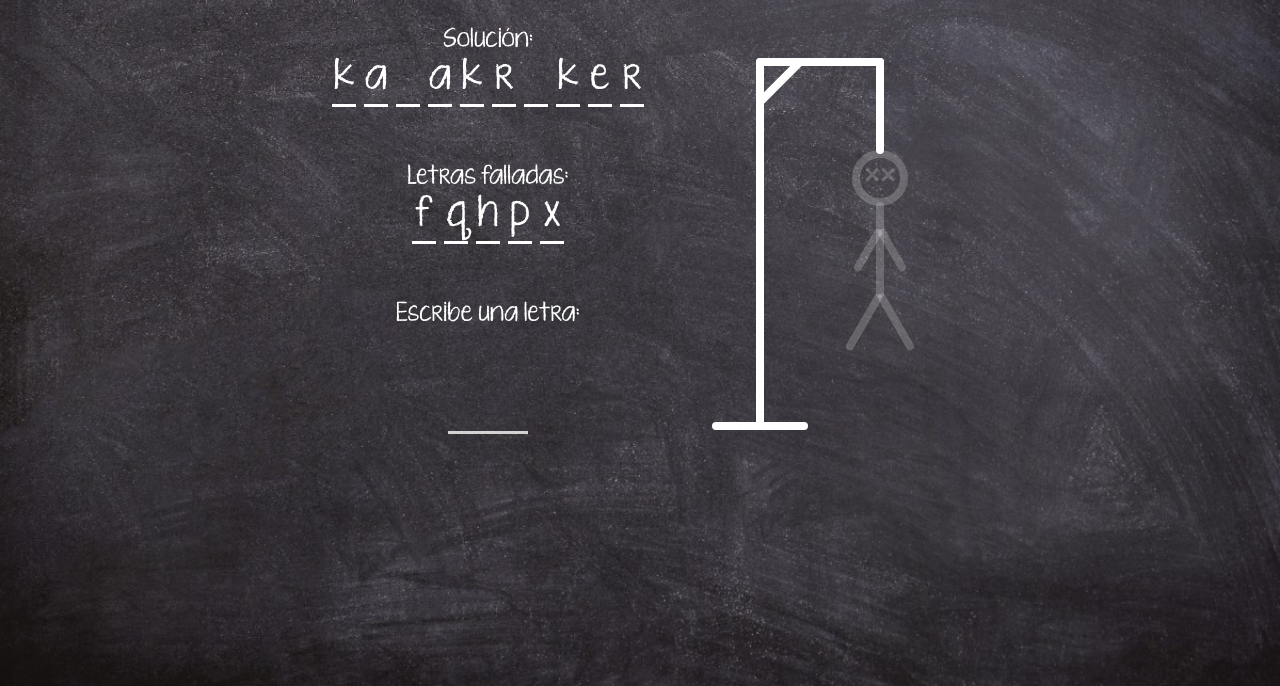
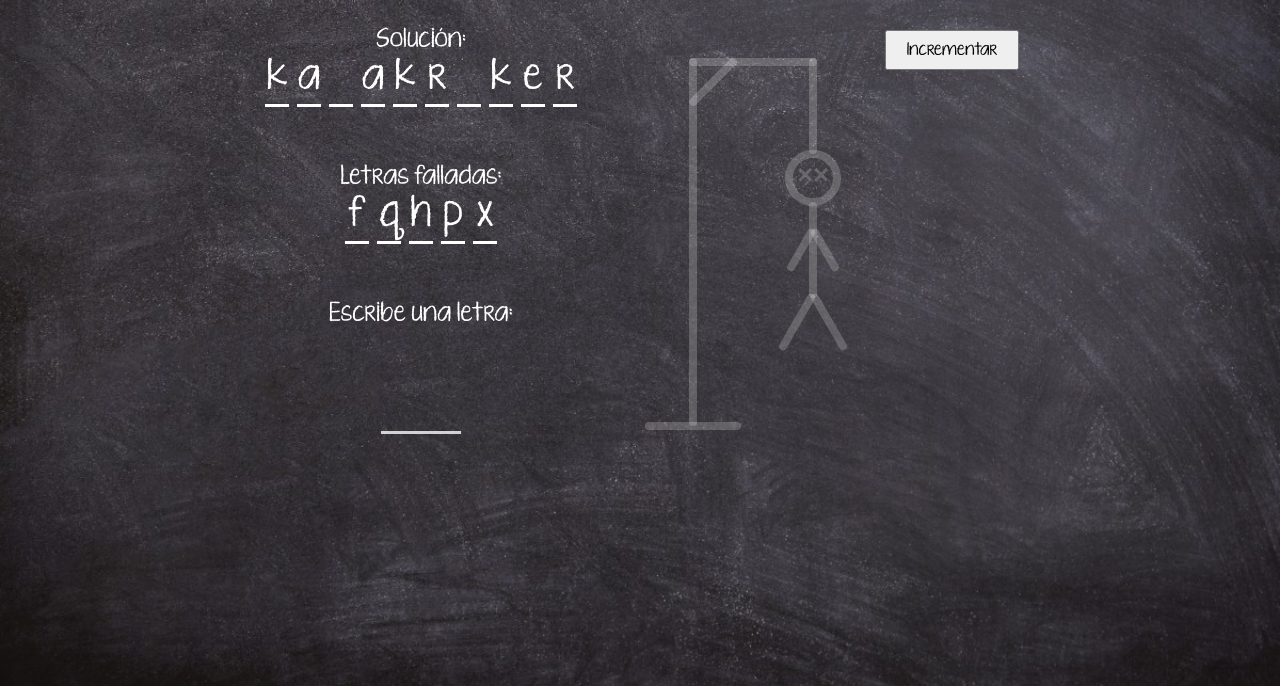
Before and after one commit to Adalab/promo-S-module-3-pair-15-sprint-1-hangman-game, a React app: page / in a window 1280 px wide. Shown: the part 114-800 px from the top of the page. Built offline with nearby package versions, Linux system fonts and the light colour scheme.

Commit message:
add lesson 3.2

```diff
--- a/src/components/App.js
+++ b/src/components/App.js
@@ -1,7 +1,15 @@
 import '../styles/App.scss';
+import {useState} from 'react';
+
 
 
 function App() {
+
+  const [numberOfErrors,setNumberOfErrors] = useState(0);
+  const handleClickIncrementar= ()=> {
+    setNumberOfErrors(numberOfErrors+1);
+  }
+
   return    ( <div className="page">
       <header>
         <h1 className="header__title">Juego del ahorcado</h1>
@@ -45,7 +53,7 @@ function App() {
             />
           </form>
         </section>
-        <section className="dummy error-5">
+        <section className={`dummy error-${numberOfErrors}`}>
           <span className="error-13 eye"></span>
           <span className="error-12 eye"></span>
           <span className="error-11 line"></span>
@@ -60,6 +68,8 @@ function App() {
           <span className="error-2 line"></span>
           <span className="error-1 line"></span>
         </section>
+        <button onClick={handleClickIncrementar} className="button">Incrementar</button>
+
       </main>
     </div>)
 }
--- a/src/styles/components/_dummy.scss
+++ b/src/styles/components/_dummy.scss
@@ -34,7 +34,7 @@ $dummyTransitionTime: 1s;
     color: $dummyDisabledColor;
     transition: color $dummyTransitionTime ease;
     &::before {
-      content: '×';
+      content: "×";
     }
   }
 
@@ -138,3 +138,9 @@ $dummyTransitionTime: 1s;
     }
   }
 }
+.button {
+  width: fit-content;
+  height: 40px;
+  color: black;
+  padding: 0 20px;
+}
```
